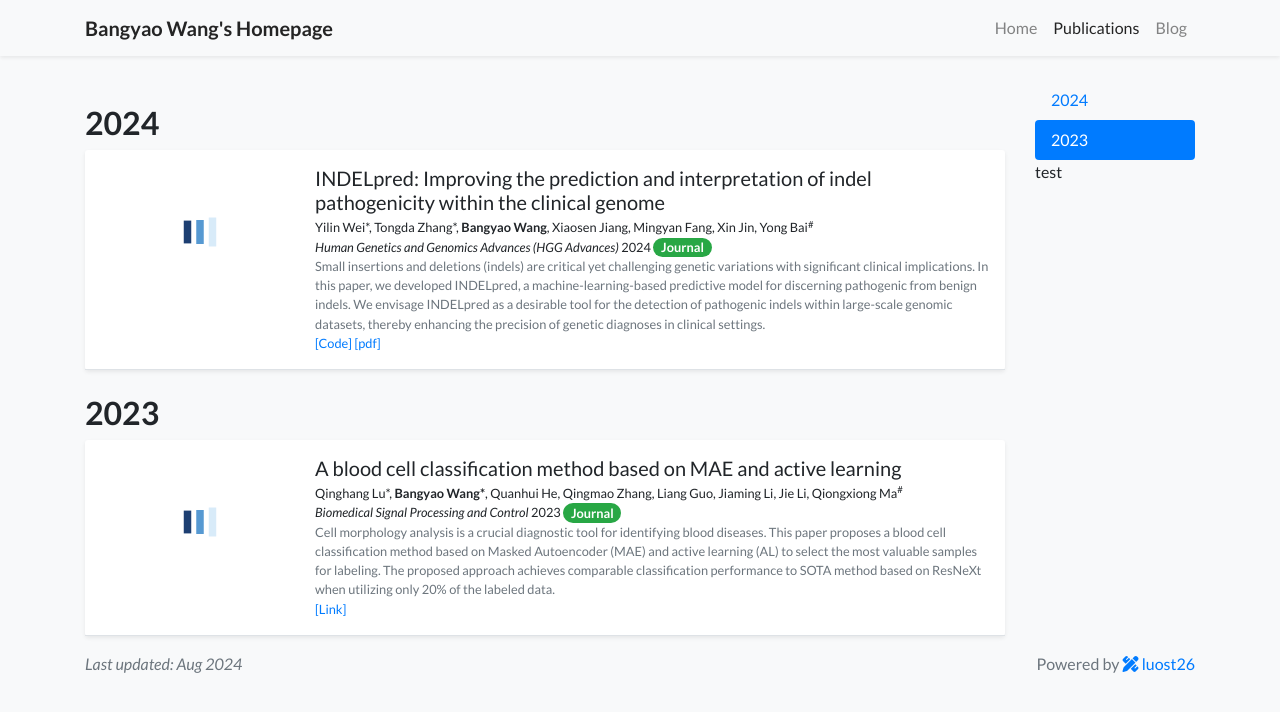
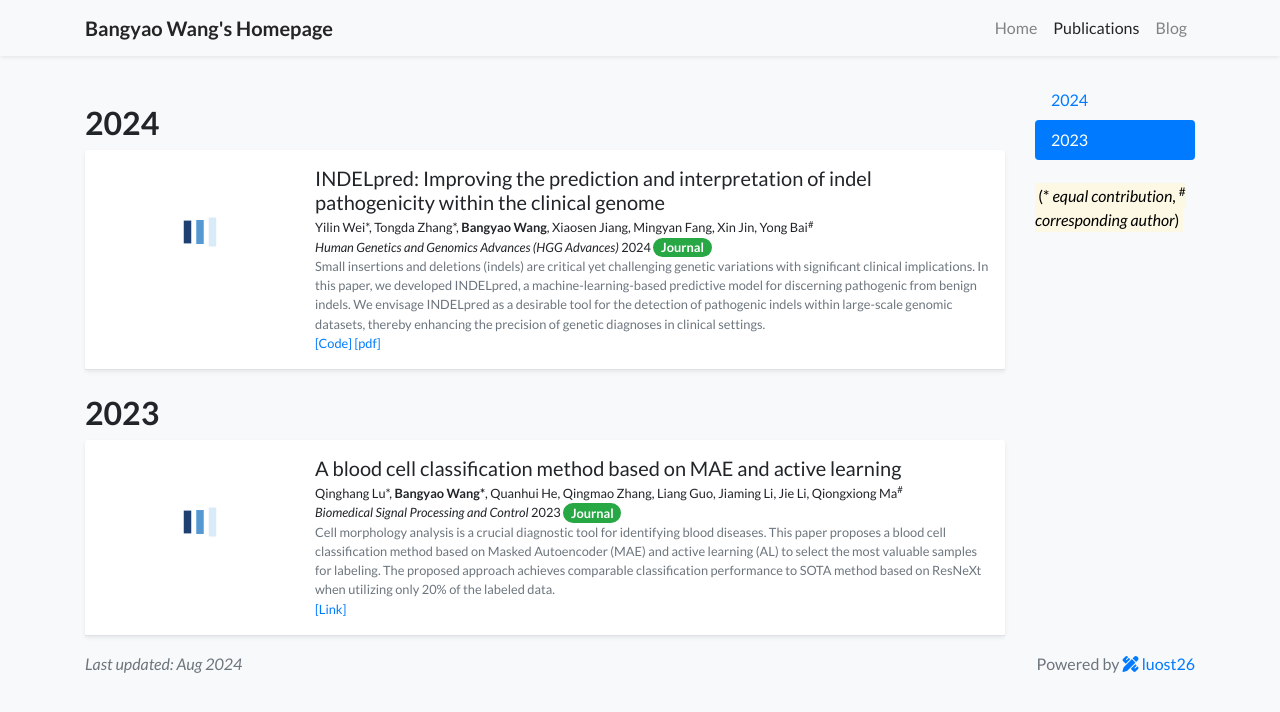
Before and after one commit to wby24/wby24.github.io, a Jekyll site: the page built from publications.html, in a window 1280 px wide. Shown: the top 712 px of the page. Built offline with Jekyll 4.4.1, drawn with Linux system fonts in a browser that asks for light colours; a style sheet for code colours, icons or effects is not loaded.

Commit message:
Update publications.html

```diff
--- a/publications.html
+++ b/publications.html
@@ -27,7 +27,8 @@
             <a class="nav-link d-block" href="#year-{{ year.name }}">{{ year.name }}</a>
             {% endfor %}
         </div>
-        <p>test</p>
+        <br>
+        <mark>(* <i> equal contribution</i>, <sup>#</sup> <i> corresponding author</i>)</mark>
     </div>
 
 </div>
```
